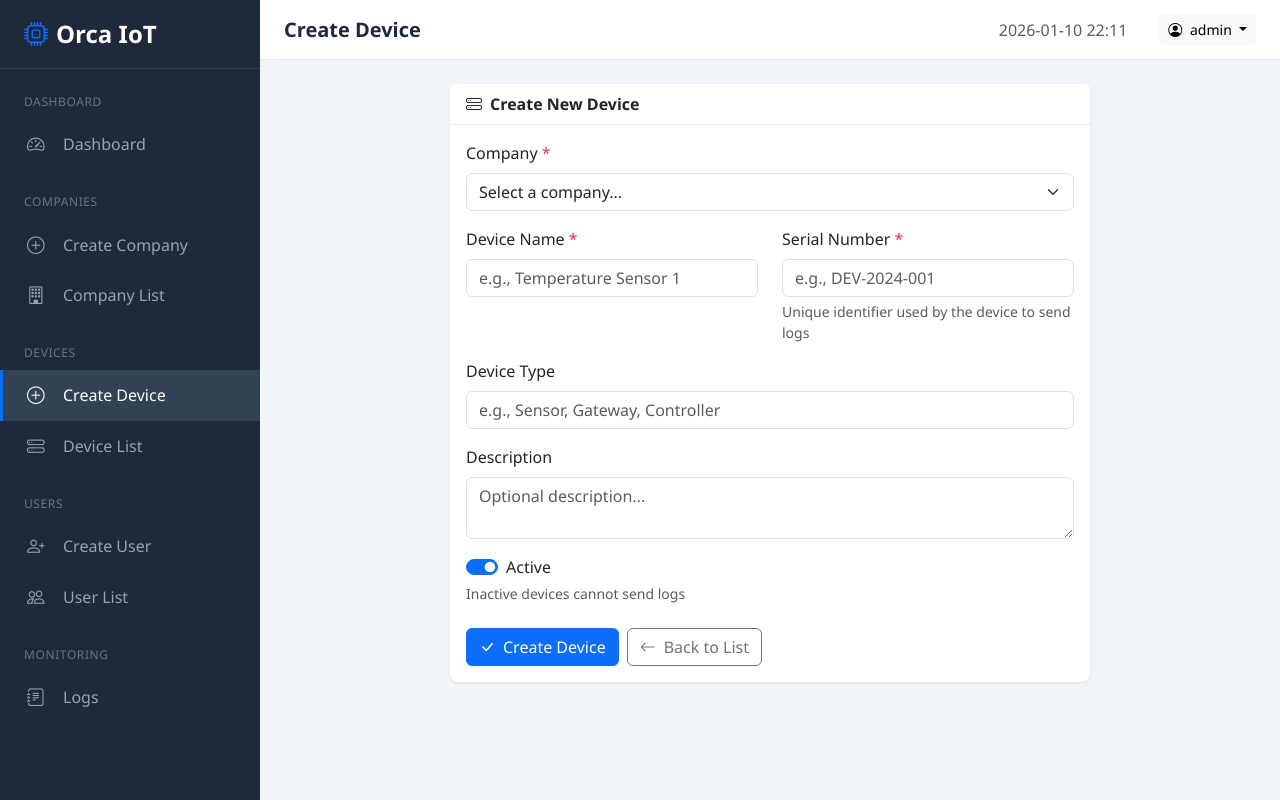
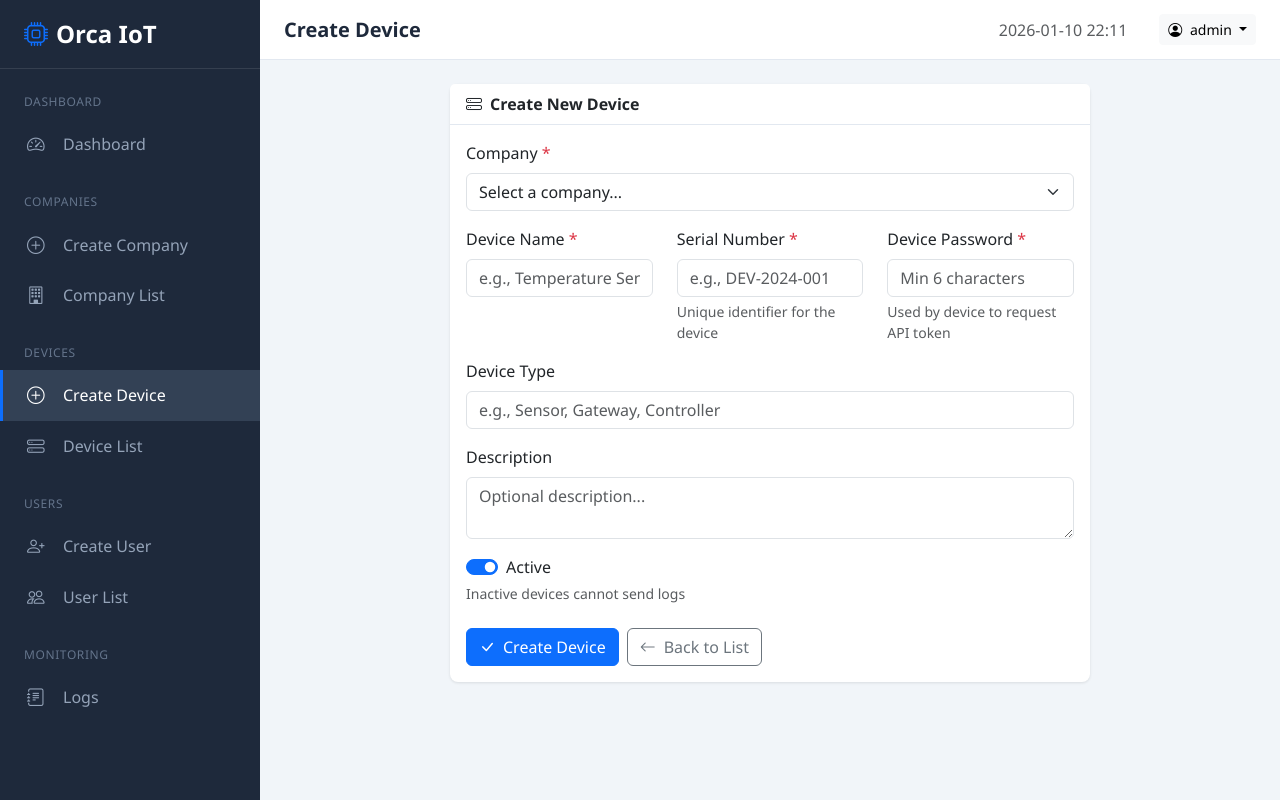
Before and after one commit to AllaYar1988/orca_backend, a PHP site: page /admin/device_create.php in a window 1280 px wide. Run offline with PHP 8.4, Linux system fonts and the light colour scheme; a user stored in the database is signed in; tables that the repository leaves empty hold one stand-in row (values such as "Sample post").

Commit message:
Add device password field to device creation form
Devices now require a password (device_secret) when created. This
password is used by the device to authenticate and request an API
token via /api/device_auth.php.

```diff
--- a/admin/device_create.php
+++ b/admin/device_create.php
@@ -18,6 +18,7 @@ if ($_SERVER['REQUEST_METHOD'] === 'POST') {
         'company_id' => (int)($_POST['company_id'] ?? 0),
         'name' => trim($_POST['name'] ?? ''),
         'serial_number' => trim($_POST['serial_number'] ?? ''),
+        'device_secret' => $_POST['device_secret'] ?? '',
         'description' => trim($_POST['description'] ?? ''),
         'device_type' => trim($_POST['device_type'] ?? ''),
         'is_active' => isset($_POST['is_active']) ? 1 : 0
@@ -26,13 +27,16 @@ if ($_SERVER['REQUEST_METHOD'] === 'POST') {
     if (empty($data['name']) || empty($data['serial_number']) || !$data['company_id']) {
         $message = 'Company, Name, and Serial Number are required.';
         $messageType = 'danger';
+    } elseif (empty($data['device_secret']) || strlen($data['device_secret']) < 6) {
+        $message = 'Device Password is required and must be at least 6 characters.';
+        $messageType = 'danger';
     } else {
         try {
             $id = $deviceModel->create($data);
             if ($id) {
                 $message = 'Device created successfully!';
                 $messageType = 'success';
-                $data = ['company_id' => '', 'name' => '', 'serial_number' => '', 'description' => '', 'device_type' => '', 'is_active' => 1];
+                $data = ['company_id' => '', 'name' => '', 'serial_number' => '', 'device_secret' => '', 'description' => '', 'device_type' => '', 'is_active' => 1];
             } else {
                 $message = 'Failed to create device.';
                 $messageType = 'danger';
@@ -47,7 +51,7 @@ if ($_SERVER['REQUEST_METHOD'] === 'POST') {
         }
     }
 } else {
-    $data = ['company_id' => $_GET['company_id'] ?? '', 'name' => '', 'serial_number' => '', 'description' => '', 'device_type' => '', 'is_active' => 1];
+    $data = ['company_id' => $_GET['company_id'] ?? '', 'name' => '', 'serial_number' => '', 'device_secret' => '', 'description' => '', 'device_type' => '', 'is_active' => 1];
 }
 
 include 'includes/header.php';
@@ -89,19 +93,26 @@ include 'includes/header.php';
                     </div>
 
                     <div class="row">
-                        <div class="col-md-6 mb-3">
+                        <div class="col-md-4 mb-3">
                             <label for="name" class="form-label">Device Name <span class="text-danger">*</span></label>
                             <input type="text" class="form-control" id="name" name="name"
                                    value="<?php echo htmlspecialchars($data['name']); ?>" required
                                    placeholder="e.g., Temperature Sensor 1">
                         </div>
 
-                        <div class="col-md-6 mb-3">
+                        <div class="col-md-4 mb-3">
                             <label for="serial_number" class="form-label">Serial Number <span class="text-danger">*</span></label>
                             <input type="text" class="form-control" id="serial_number" name="serial_number"
                                    value="<?php echo htmlspecialchars($data['serial_number']); ?>" required
                                    placeholder="e.g., DEV-2024-001">
-                            <div class="form-text">Unique identifier used by the device to send logs</div>
+                            <div class="form-text">Unique identifier for the device</div>
+                        </div>
+
+                        <div class="col-md-4 mb-3">
+                            <label for="device_secret" class="form-label">Device Password <span class="text-danger">*</span></label>
+                            <input type="password" class="form-control" id="device_secret" name="device_secret" required
+                                   placeholder="Min 6 characters">
+                            <div class="form-text">Used by device to request API token</div>
                         </div>
                     </div>
 
--- a/models/Device.php
+++ b/models/Device.php
@@ -13,8 +13,14 @@ class Device {
         // Generate API key if not provided
         $apiKey = isset($data['api_key']) ? $data['api_key'] : $this->generateApiKey();
 
-        $sql = "INSERT INTO {$this->table} (company_id, name, serial_number, api_key, description, device_type, is_active)
-                VALUES (:company_id, :name, :serial_number, :api_key, :description, :device_type, :is_active)";
+        // Hash device secret (password) if provided
+        $deviceSecret = null;
+        if (!empty($data['device_secret'])) {
+            $deviceSecret = password_hash($data['device_secret'], PASSWORD_DEFAULT);
+        }
+
+        $sql = "INSERT INTO {$this->table} (company_id, name, serial_number, api_key, device_secret, description, device_type, is_active)
+                VALUES (:company_id, :name, :serial_number, :api_key, :device_secret, :description, :device_type, :is_active)";
 
         $stmt = $this->db->prepare($sql);
         $stmt->execute([
@@ -22,6 +28,7 @@ class Device {
             ':name' => $data['name'],
             ':serial_number' => $data['serial_number'],
             ':api_key' => $apiKey,
+            ':device_secret' => $deviceSecret,
             ':description' => isset($data['description']) ? $data['description'] : null,
             ':device_type' => isset($data['device_type']) ? $data['device_type'] : null,
             ':is_active' => isset($data['is_active']) ? $data['is_active'] : 1
@@ -157,6 +164,12 @@ class Device {
             }
         }
 
+        // Handle device_secret (password) separately - hash it
+        if (!empty($data['device_secret'])) {
+            $fields[] = "device_secret = :device_secret";
+            $params[':device_secret'] = password_hash($data['device_secret'], PASSWORD_DEFAULT);
+        }
+
         if (empty($fields)) {
             return false;
         }
```
